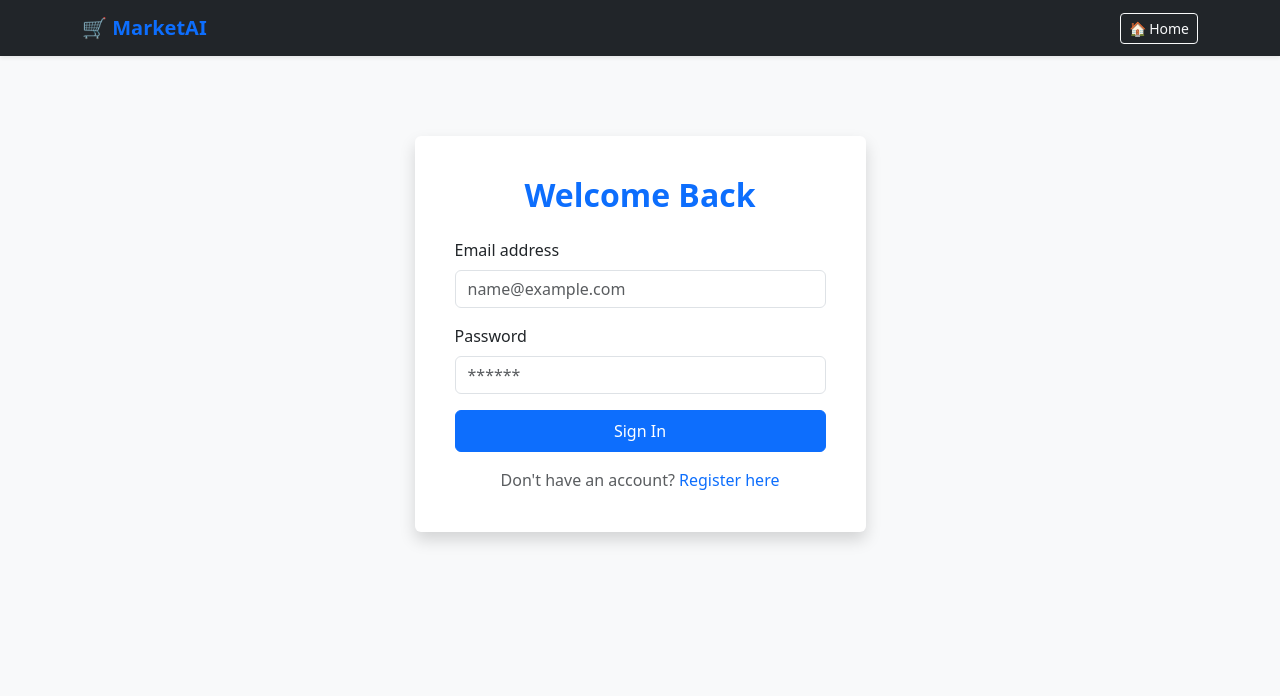
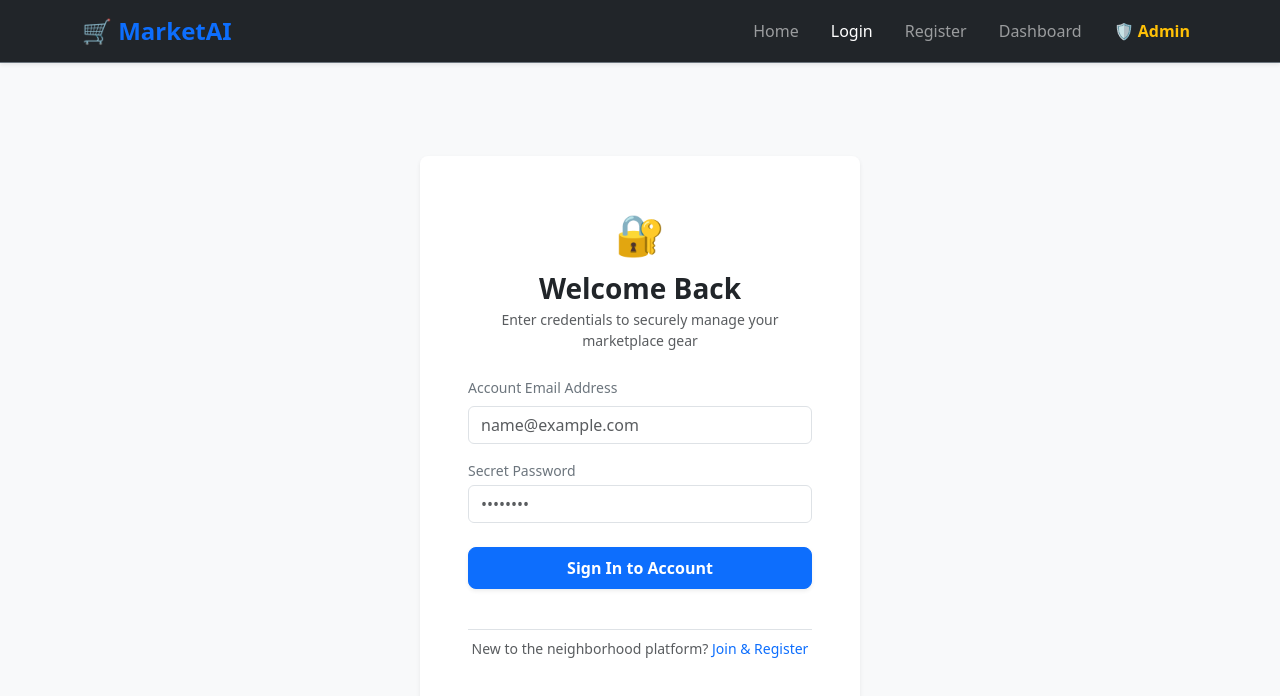
Before and after one commit to alexandrabivol/softuni-capstone-marketplace, a website built with Vite: page login.html in a window 1280 px wide. Shown: the top 696 px of the page. Built offline with nearby package versions, Linux system fonts and the light colour scheme; no server answers.

Commit message:
Fix login.html root placement and script path

```diff
--- a/login.html
+++ b/login.html
@@ -3,47 +3,73 @@
 <head>
   <meta charset="UTF-8">
   <meta name="viewport" content="width=device-width, initial-scale=1.0">
-  <title>Login - Marketplace Platform</title>
+  <title>MarketAI | Secure Gateway Portal</title>
+  <link rel="stylesheet" href="https://cdn.jsdelivr.net/npm/bootstrap@5.3.8/dist/css/bootstrap.min.css" />
 </head>
-<body class="bg-light">
+<body class="bg-light min-vh-100 d-flex flex-column">
 
-  <nav class="navbar navbar-expand-lg navbar-dark bg-dark shadow-sm">
+  <nav class="navbar navbar-expand-lg navbar-dark bg-dark border-bottom border-secondary shadow-sm sticky-top">
     <div class="container">
-      <a class="navbar-brand fw-bold text-primary" href="/index.html">🛒 MarketAI</a>
-      <div class="ms-auto">
-        <a class="btn btn-outline-light btn-sm" href="/index.html">🏠 Home</a>
+      <a class="navbar-brand fw-bold text-primary fs-4" href="/index.html">🛒 MarketAI</a>
+      <button class="navbar-toggler" type="button" data-bs-toggle="collapse" data-bs-target="#navbarNav">
+        <span class="navbar-toggler-icon"></span>
+      </button>
+      <div class="collapse navbar-collapse" id="navbarNav">
+        <ul class="navbar-nav ms-auto gap-3 align-items-center">
+          <li class="nav-item"><a class="nav-link fw-medium" href="/index.html">Home</a></li>
+          <li class="nav-item"><a class="nav-link active" href="/login.html">Login</a></li>
+          <li class="nav-item"><a class="nav-link" href="/register.html">Register</a></li>
+          <li class="nav-item"><a class="nav-link" href="/dashboard.html">Dashboard</a></li>
+          <li class="nav-item"><a class="nav-link text-warning fw-semibold" href="/admin.html">🛡️ Admin</a></li>
+        </ul>
       </div>
     </div>
   </nav>
 
-  <div class="container">
-    <div class="row justify-content-center align-items-center" style="min-vh-100; margin-top: 5rem;">
-      <div class="col-md-5">
-        <div class="card shadow border-0 p-4">
-          <div class="card-body">
-            <h2 class="text-center mb-4 fw-bold text-primary">Welcome Back</h2>
-            <form id="login-form">
-              <div class="mb-3">
-                <label for="email" class="form-label">Email address</label>
-                <input type="email" class="form-control" id="email" required placeholder="name@example.com">
+  <main class="container my-auto py-5 flex-grow-1 d-flex align-items-center justify-content-center">
+    <div class="w-100" style="max-width: 440px;">
+
+      <div class="card border-0 shadow-sm rounded-3 overflow-hidden">
+        <div class="card-body p-4 p-md-5">
+
+          <div class="text-center mb-4">
+            <div class="fs-1 mb-2">🔐</div>
+            <h3 class="fw-bold text-dark mb-1">Welcome Back</h3>
+            <p class="text-muted small">Enter credentials to securely manage your marketplace gear</p>
+          </div>
+
+          <form autocomplete="off">
+
+            <div class="mb-3">
+              <label class="form-label text-secondary small fw-medium">Account Email Address</label>
+              <input type="email" class="form-control py-2.5" placeholder="name@example.com" required>
+            </div>
+
+            <div class="mb-4">
+              <div class="d-flex justify-content-between align-items-center mb-1">
+                <label class="form-label text-secondary small fw-medium mb-0">Secret Password</label>
               </div>
-              <div class="mb-3">
-                <label for="password" class="form-label">Password</label>
-                <input type="password" class="form-control" id="password" required placeholder="******">
-              </div>
-              <button type="submit" class="btn btn-primary w-100 py-2 mb-3">Sign In</button>
-            </form>
-            <div class="text-center">
-              <span class="text-muted">Don't have an account?</span>
-              <a href="/register.html" class="text-decoration-none">Register here</a>
+              <input type="password" class="form-control py-2.5" placeholder="••••••••" required>
             </div>
+
+            <button type="submit" class="btn btn-primary btn-lg w-100 fs-6 fw-semibold py-2.5 mb-3 shadow-sm">
+              Sign In to Account
+            </button>
+
+          </form>
+
+          <div class="text-center pt-2 border-top mt-4">
+            <p class="text-muted small mb-0">
+              New to the neighborhood platform? <a href="/register.html" class="text-decoration-none fw-medium text-primary">Join & Register</a>
+            </p>
           </div>
+
         </div>
       </div>
+
     </div>
-  </div>
-
-  <script type="module" src="/src/main.js"></script>
-  <script type="module" src="/src/login.js"></script>
+  </main>
+<script type="module" src="/src/main.js"></script>
+  <script type="module" src="/src/login-view.js"></script>
 </body>
 </html>
```
Also changed, not shown: src/login.html (deleted, +0 -76 lines).
